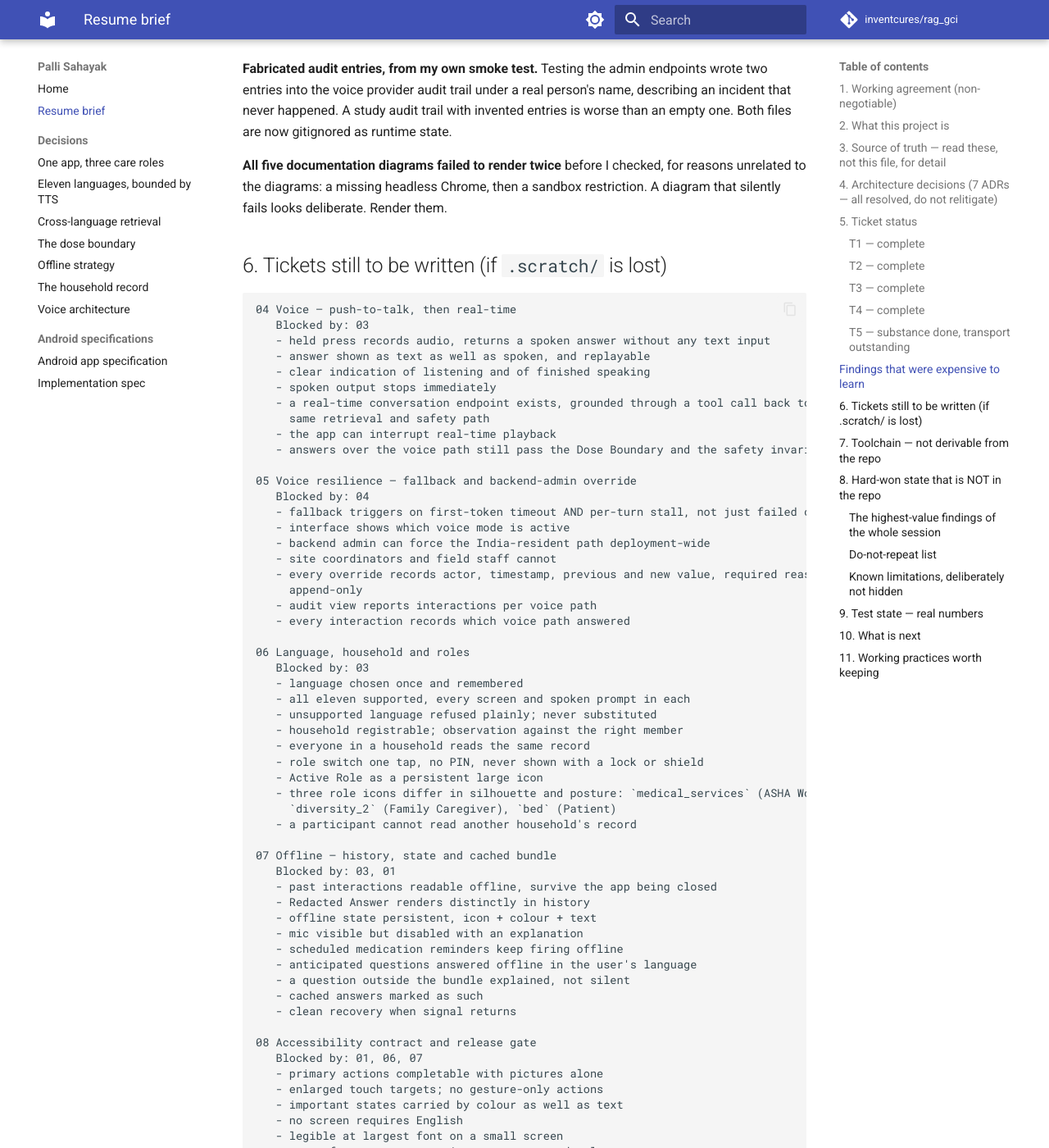
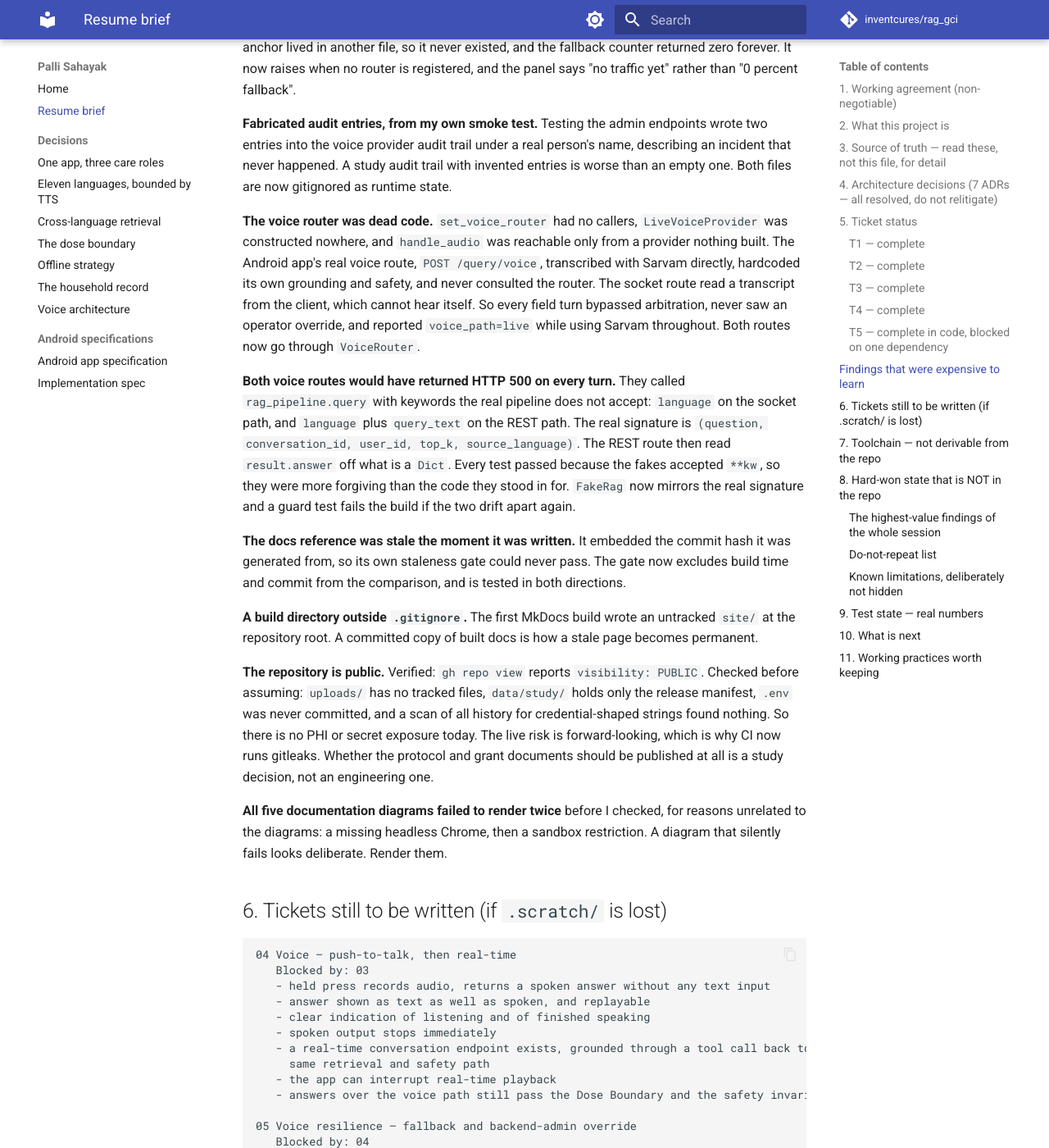
Before and after one commit to inventcures/rag_gci, an MkDocs documentation site: the page built from docs/HANDOVER.md, in a window 1280 px wide and 1400 px high, scrolled down 4961 px. Shown: the whole window at 82% size. Built offline with MkDocs 1.6.1 and Material for MkDocs 9.7.7, drawn with Linux system fonts in a browser that asks for light colours; comment, search, counter and statistics services are not loaded; some of the changed text lies outside the part shown.

Commit message:
docs: record the voice wiring findings and the remaining dependency
Marks T5 as complete in code and blocked on one dependency rather than claiming it
is unfinished. Adds the findings that cost the most today: the router was dead
code, both voice routes would have returned 500 on every turn because they passed
keywords the real pipeline does not accept, the fakes were more forgiving than the
code they stood in for, and the generated docs could never pass their own staleness
gate.

Records the public repository finding accurately rather than alarmingly. There is no
PHI or secret exposure today, verified by scanning all history. The risk is
forward-looking and is why CI now runs gitleaks. Whether the protocol documents
should be published at all is a study decision, not an engineering one.

```diff
--- a/docs/HANDOVER.md
+++ b/docs/HANDOVER.md
@@ -149,11 +149,14 @@ Voice works end to end, and voice obeys the same safety rules as text.
 `LiveVoiceProvider` has nothing to call. That adapter is the last mile of real-time
 voice. Everything either side of it is built and tested.
 
-### T5 — substance done, transport outstanding
+### T5 — complete in code, blocked on one dependency
 
-Arbitration, fallback rate, operator override and audit trail are ADR 0007's actual
-requirement, and all exist. What is missing is the Gemini Live transport, which is
-the same gap as T4's last bullet.
+Arbitration, fallback rate, operator override and audit trail all exist. They are
+now also **connected**, which they were not before. See the findings below.
+
+Remaining: `google-genai` is not installed, so `LiveAvailability.probe()` correctly
+reports Live unavailable and every turn falls back to Sarvam. Installing it needs a
+decision (see section 10).
 
 ## Findings that were expensive to learn
 
@@ -189,6 +192,41 @@ returned zero forever. It now raises when no router is registered, and the panel
 wrote two entries into the voice provider audit trail under a real person's name,
 describing an incident that never happened. A study audit trail with invented
 entries is worse than an empty one. Both files are now gitignored as runtime state.
+
+**The voice router was dead code.** `set_voice_router` had no callers,
+`LiveVoiceProvider` was constructed nowhere, and `handle_audio` was reachable only
+from a provider nothing built. The Android app's real voice route, `POST
+/query/voice`, transcribed with Sarvam directly, hardcoded its own grounding and
+safety, and never consulted the router. The socket route read a transcript from the
+client, which cannot hear itself. So every field turn bypassed arbitration, never
+saw an operator override, and reported `voice_path=live` while using Sarvam
+throughout. Both routes now go through `VoiceRouter`.
+
+**Both voice routes would have returned HTTP 500 on every turn.** They called
+`rag_pipeline.query` with keywords the real pipeline does not accept: `language` on
+the socket path, and `language` plus `query_text` on the REST path. The real
+signature is `(question, conversation_id, user_id, top_k, source_language)`. The REST
+route then read `result.answer` off what is a `Dict`. Every test passed because the
+fakes accepted `**kw`, so they were more forgiving than the code they stood in for.
+`FakeRag` now mirrors the real signature and a guard test fails the build if the two
+drift apart again.
+
+**The docs reference was stale the moment it was written.** It embedded the commit
+hash it was generated from, so its own staleness gate could never pass. The gate now
+excludes build time and commit from the comparison, and is tested in both
+directions.
+
+**A build directory outside `.gitignore`.** The first MkDocs build wrote an untracked
+`site/` at the repository root. A committed copy of built docs is how a stale page
+becomes permanent.
+
+**The repository is public.** Verified: `gh repo view` reports `visibility: PUBLIC`.
+Checked before assuming: `uploads/` has no tracked files, `data/study/` holds only
+the release manifest, `.env` was never committed, and a scan of all history for
+credential-shaped strings found nothing. So there is no PHI or secret exposure
+today. The live risk is forward-looking, which is why CI now runs gitleaks. Whether
+the protocol and grant documents should be published at all is a study decision,
+not an engineering one.
 
 **All five documentation diagrams failed to render twice** before I checked, for
 reasons unrelated to the diagrams: a missing headless Chrome, then a sandbox
@@ -388,13 +426,28 @@ run, because collection aborted. Do not quote a number that was not measured.
 
 ## 10. What is next
 
-**The one real gap: `gemini_live/service.py` has no `stream_audio` method.**
-`LiveVoiceProvider` calls it, so the Live path cannot serve a turn yet. Everything
-either side is built and tested. It also needs `google-genai` installed, which is
-absent here. That adapter is the last mile of T4 and T5.
+**The one real gap: `google-genai` is not installed.** `voice_live_adapter.py` now
+provides the `stream_audio` method the router was calling all along, and both voice
+routes are wired to it. Without the SDK the availability probe correctly reports
+Live unavailable and every turn falls back to Sarvam, which works and is
+India-resident.
+
+Installing it needs a decision, and the answer is a venv rather than
+`--break-system-packages`. This machine is PEP 668 managed and `ensurepip` is
+absent, so `python -m venv` fails outright; `uv` works and was used to validate the
+docs build. Recommended: create `android-app`-adjacent `.venv` with `uv`, add
+`google-genai` to `requirements.txt`, and document the one-line bootstrap.
+
+Live is currently used as a transcription upgrade, with the answer still produced by
+`VoiceTurnHandler`, so the dose boundary keeps one implementation. The cost is
+Live's latency advantage. True duplex with barge-in needs a protocol change on
+`/ws/voice` rather than an adapter, and belongs in a later ticket.
 
 Then, in order:
 
+- **Add a voice-route integration test.** The unit tests cover the adapter, the
+  router and the handler separately. Nothing yet drives a real audio frame through
+  the endpoint end to end. That gap is how the kwargs bug survived.
 - **T6** language, household and roles. Everything it needs exists.
 - **T7** offline history, state and cached bundle. The server bundle route and the
   twenty questions per language are already done.
```
